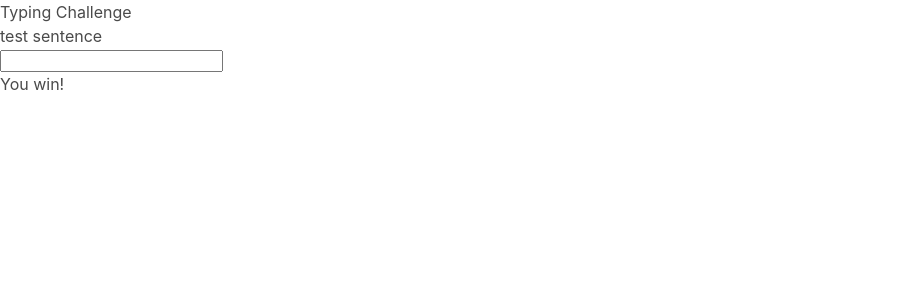
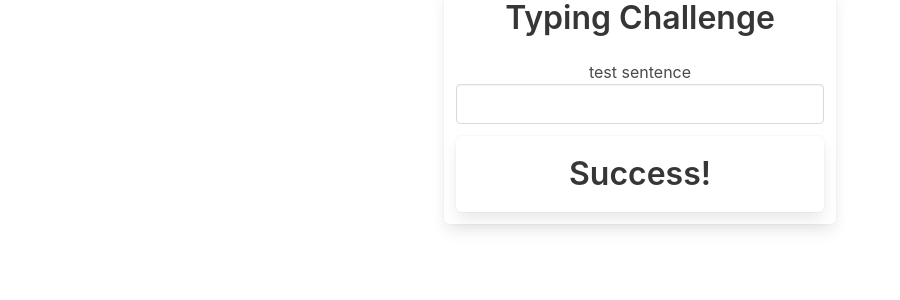
Before and after one commit to carriemathieu/angular-typing-game, an Angular app: page / in a window 1280 px wide. Shown: the top 300 px of the page, without its empty margins (0-900 px from the left). Built offline with nearby package versions, Linux system fonts and the light colour scheme.

Commit message:
add styling to app.component.html

```diff
--- a/src/app/app.component.html
+++ b/src/app/app.component.html
@@ -1,4 +1,20 @@
-<h1> Typing Challenge </h1>
-<p> test sentence </p>
-<input>
-<p>You win!</p>
+<div class="container">
+  <div class="columns is-centered">
+    <div class="box column is-one-third">
+      <h1 class="title has-text-centered"> Typing Challenge </h1>
+
+      <p class="has-text-centered">
+        test sentence
+      </p>
+
+      <div class="field">
+        <input class="input"/>
+      </div>
+
+      <div class="box has-text-centered">
+        <h1 class="title">Success!</h1>
+      </div>
+
+    </div>
+  </div>
+</div>
```
